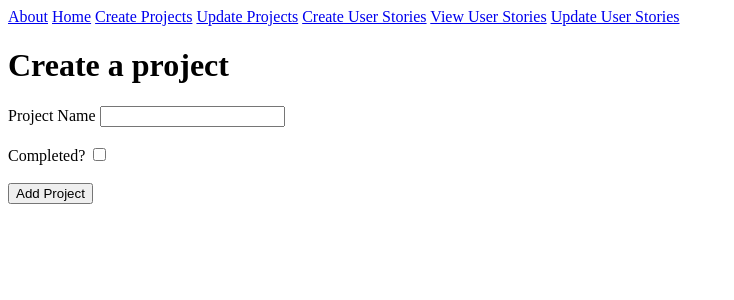
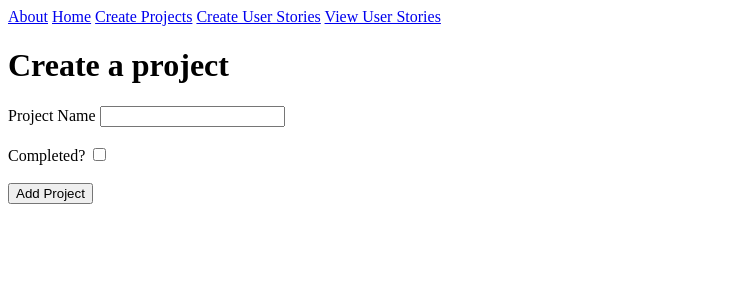
Before and after one commit to CaelTintreach/PEUS-Manager, a Flask app: page /addproject in a window 1280 px wide. Shown: the top 300 px of the page, without its empty margins (0-734 px from the left). Run offline with Flask 2, Linux system fonts and the light colour scheme.

Commit message:
Second wave bugfixes.

```diff
--- a/application/__init__.py
+++ b/application/__init__.py
@@ -4,7 +4,7 @@ from os import getenv
 
 app = Flask(__name__)
 
-app.config['SQLALCHEMY_DATABASE_URI'] = str(os.getenv('DATABASE_URI'))
+app.config['SQLALCHEMY_DATABASE_URI'] = str(getenv('DATABASE_URI'))
 db = SQLAlchemy(app)
 app.config['SECRET_KEY'] = getenv('SECRET_KEY')
 
--- a/application/templates/layout.html
+++ b/application/templates/layout.html
@@ -4,10 +4,8 @@
 		<a href="{{ url_for('about') }}">About</a>
 		<a href="{{ url_for('home') }}">Home</a>
 		<a href="{{ url_for('addproject') }}">Create Projects</a>
-		<a href="{{ url_for('updateproject') }}">Update Projects</a>
 		<a href="{{ url_for('adduserstory') }}">Create User Stories</a>
 		<a href="{{ url_for('viewuserstory') }}">View User Stories</a>
-		<a href="{{ url_for('updateuserstory') }}">Update User Stories</a>
 	</div>
 	{% block body_content %}{% endblock %}
 	</body>
```
